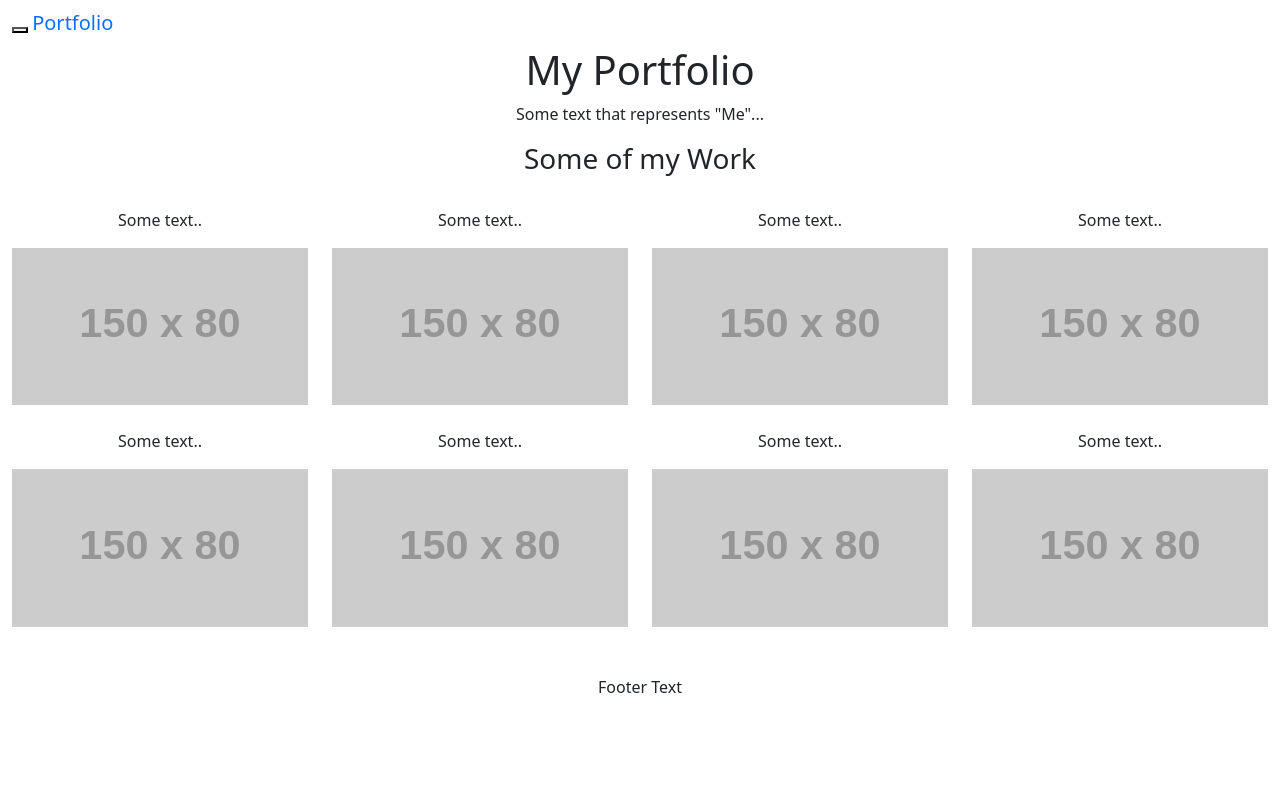
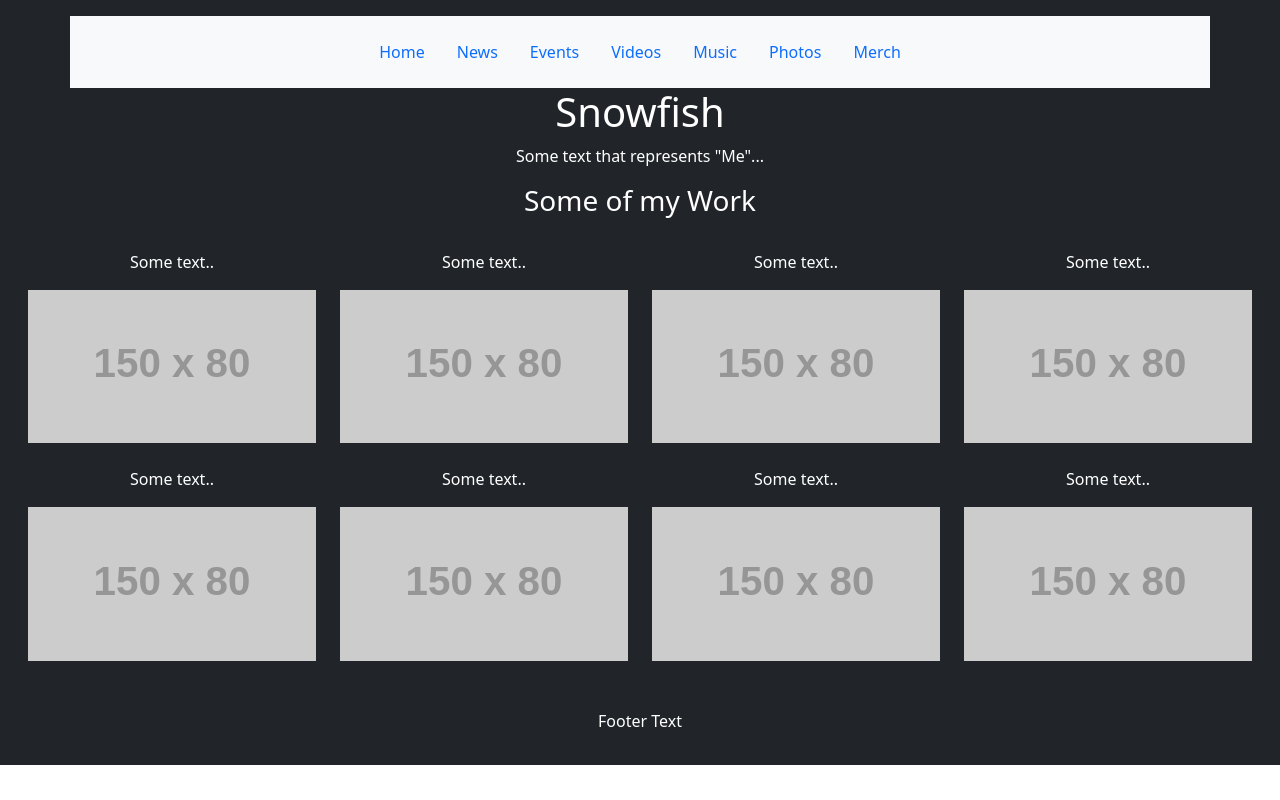
Before and after one commit to solomonrodrigues/snowfish, a Django app: page / in a window 1280 px wide. Run offline with Django 4.2, Linux system fonts and the light colour scheme; grey boxes labelled with a size stand in for pictures from a placeholder-image service; some libraries are stand-ins or nearby versions.

Commit message:
Updated to base and home html

```diff
--- a/layout/templates/base.html
+++ b/layout/templates/base.html
@@ -9,13 +9,19 @@
         <meta name="author" content="Solomon Rodrigues">
         <meta name="viewport" content="width=device-width, initial-scale=1.0">
         <link rel="stylesheet" type="text/css" href="{% static 'layout/css/bootstrap.css' %}"/>
+        {% block head_scripts %}
+        {% endblock head_scripts %}
     </head>
 
     <body>
-    {% block content %}
-    {% endblock content %}
-    <footer class="container-fluid text-center">
-      <p>Footer Text</p>
-    </footer>
+        <div class="p-3 mb-2 bg-dark text-white">
+            {% block content %}
+            {% endblock content %}
+            <footer class="container-fluid text-center">
+                <p>Footer Text</p>
+            </footer>
+            {% block body_scripts %}
+            {% endblock body_scripts %}
+        </div>
     </body>
 </html>
--- a/layout/templates/home.html
+++ b/layout/templates/home.html
@@ -12,33 +12,62 @@
 <!--    <a><button class="btn btn-primary">Confirm</button></a>-->
 <!--  </div>-->
 <!--</div>-->
-<nav class="navbar navbar-inverse">
-  <div class="container-fluid">
-    <div class="navbar-header">
-      <button type="button" class="navbar-toggle" data-toggle="collapse" data-target="#myNavbar">
-        <span class="icon-bar"></span>
-        <span class="icon-bar"></span>
-        <span class="icon-bar"></span>
-      </button>
-      <a class="navbar-brand" href="#">Portfolio</a>
-    </div>
-    <div class="collapse navbar-collapse" id="myNavbar">
-      <ul class="nav navbar-nav">
-        <li class="active"><a href="#">Home</a></li>
-        <li><a href="#">About</a></li>
-        <li><a href="#">Gallery</a></li>
-        <li><a href="#">Contact</a></li>
-      </ul>
-      <ul class="nav navbar-nav navbar-right">
-        <li><a href="#"><span class="glyphicon glyphicon-log-in"></span> Login</a></li>
-      </ul>
-    </div>
-  </div>
-</nav>
+
+<div class="container bg-light text-dark">
+  <header class="d-flex justify-content-center py-3">
+    <ul class="nav nav-pills">
+      <li class="nav-item">
+        <a href="#" class="nav-link">Home</a>
+      </li>
+      <li class="nav-item">
+        <a href="#" class="nav-link">News</a>
+      </li>
+      <li class="nav-item">
+        <a href="#" class="nav-link">Events</a>
+      </li>
+      <li class="nav-item">
+        <a href="#" class="nav-link">Videos</a>
+      </li>
+      <li class="nav-item">
+        <a href="#" class="nav-link">Music</a>
+      </li>
+      <li class="nav-item">
+        <a href="#" class="nav-link">Photos</a>
+      </li>
+      <li class="nav-item">
+        <a href="#" class="nav-link">Merch</a>
+      </li>
+    </ul>
+  </header>
+</div>
+
+<!--<nav class="navbar navbar-inverse">-->
+<!--  <div class="container-fluid">-->
+<!--    <div class="navbar-header">-->
+<!--      <button type="button" class="navbar-toggle" data-toggle="collapse" data-target="#myNavbar">-->
+<!--        <span class="icon-bar"></span>-->
+<!--        <span class="icon-bar"></span>-->
+<!--        <span class="icon-bar"></span>-->
+<!--      </button>-->
+<!--      <a class="navbar-brand" href="#">Portfolio</a>-->
+<!--    </div>-->
+<!--    <div class="collapse navbar-collapse" id="myNavbar">-->
+<!--      <ul class="nav navbar-nav">-->
+<!--        <li class="active"><a href="#">Home</a></li>-->
+<!--        <li><a href="#">About</a></li>-->
+<!--        <li><a href="#">Gallery</a></li>-->
+<!--        <li><a href="#">Contact</a></li>-->
+<!--      </ul>-->
+<!--      <ul class="nav navbar-nav navbar-right">-->
+<!--        <li><a href="#"><span class="glyphicon glyphicon-log-in"></span> Login</a></li>-->
+<!--      </ul>-->
+<!--    </div>-->
+<!--  </div>-->
+<!--</nav>-->
 
 <div class="jumbotron">
   <div class="container text-center">
-    <h1>My Portfolio</h1>
+    <h1>Snowfish</h1>
     <p>Some text that represents "Me"...</p>
   </div>
 </div>
```
